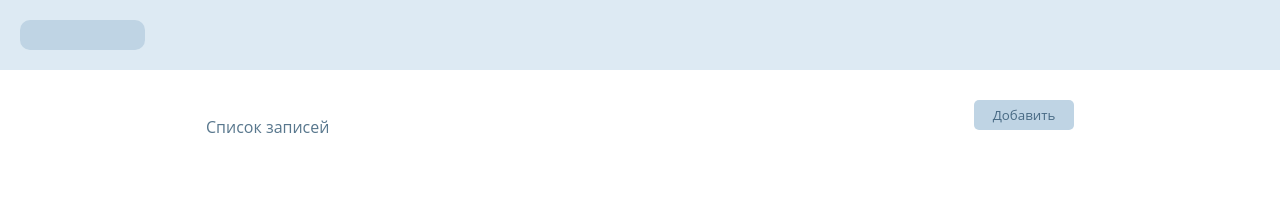
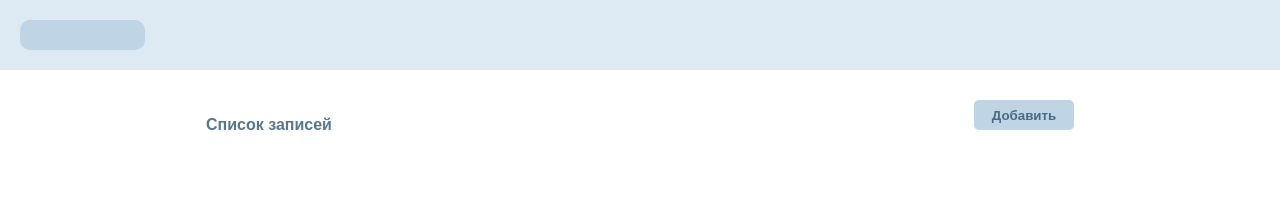
Before and after one commit to drodionov0/taskmanager_react, a React (Create React App) app: page /add in a window 1280 px wide. Shown: the top 212 px of the page. Built offline with nearby package versions, Linux system fonts and the light colour scheme.

Commit message:
nev version

```diff
--- a/src/styles/table.module.css
+++ b/src/styles/table.module.css
@@ -1,5 +1,7 @@
 *{
-    font-family: "Open Sans", sans-serif;
+    font-family: "IBM Plex Sans", sans-serif;
+    font-weight: 700;
+    font-style: normal;
 }
 
 .get{
```
Also changed, not shown: src/components/add.js (added, +12 -0 lines).
